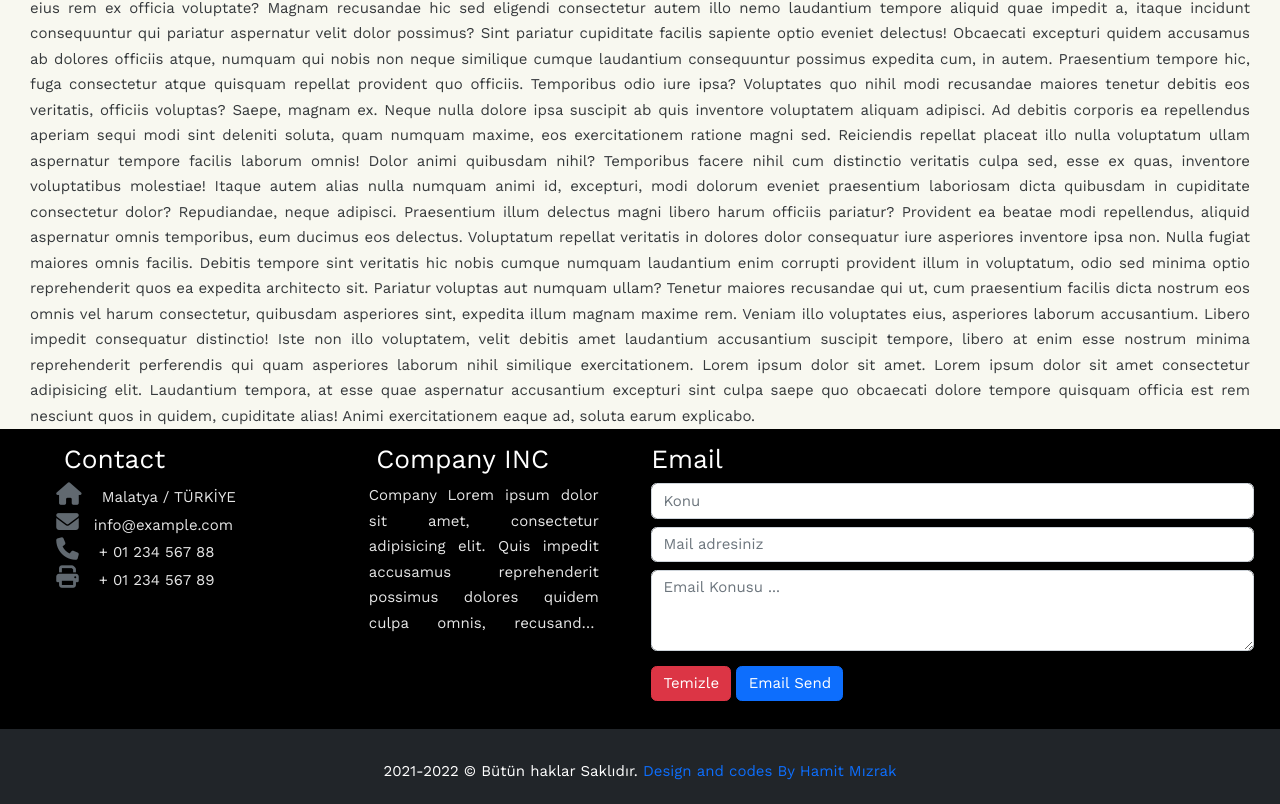
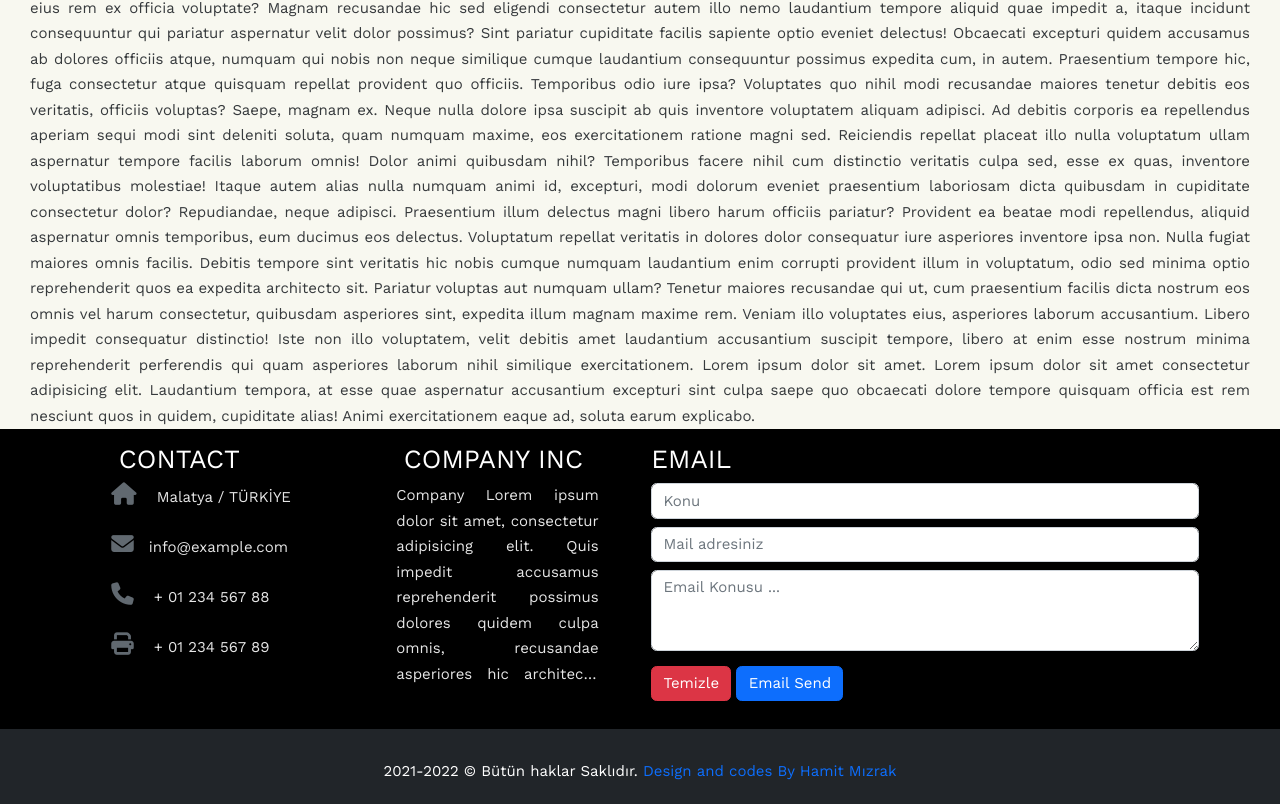
Before and after one commit to hamitmizrak/TechCareerFullStack_FrontEnd_1, a plain HTML site: page index.html in a window 1280 px wide. Shown: the part 919-1723 px from the top of the page. Drawn offline with nearby package versions, Linux system fonts and the light colour scheme; files that its build step writes are made by us from their sources; a script that the page names is missing.

Commit message:
footer revize

```diff
--- a/index.html
+++ b/index.html
@@ -222,22 +222,23 @@
     <!-- footer start -->
     <footer id="footer_id">
         <section id="footer_contact">
-            <div class="container-fluid">
+            <div class="container">
                 <div class="row">
                     <div class="col-md-3 col-lg-3">
-                        <h3 style="margin-left:2.5rem">Contact</h3>
+                        <h3 class="text-uppercase" style="margin-left:2.5rem">Contact</h3>
                         <div className="col-md-4 col-lg-4 col-xl-4 mx-auto mb-md-0 mb-4">
-
                             <!-- fa-sm fa-lg fa-xl fa-2xl -->
+                            <div class="d-grid gap-4">
                             <p> <i class="fas fa-home me-3 text-secondary"></i> Malatya / TÜRKİYE</p>
                             <p> <i class="fas fa-envelope me-3 text-secondary"></i>info@example.com</p>
                             <p> <i class="fas fa-phone me-3 text-secondary"></i> + 01 234 567 88</p>
                             <p> <i class="fas fa-print me-3 text-secondary"></i> + 01 234 567 89</p>
                         </div>
                     </div>
+                    </div>
                     <div class="col-md-3 col-lg-3">
-                        <h3 style="margin-left:2.5rem">Company INC</h3>
-                        <p class="line-clamp6">Company Lorem ipsum dolor sit amet, consectetur adipisicing elit. Quis
+                        <h3 class="text-uppercase" style="margin-left:2.5rem">Company INC</h3>
+                        <p class="line-clamp8">Company Lorem ipsum dolor sit amet, consectetur adipisicing elit. Quis
                             impedit accusamus reprehenderit possimus dolores quidem culpa omnis, recusandae asperiores
                             hic architecto ratione assumenda, quam beatae cupiditate enim voluptatum, et iste?
                             Quo ratione iure debitis, quis possimus atque repellendus at tempore officia. Commodi,
@@ -245,7 +246,7 @@
                             unde voluptate animi ab quisquam aperiam vitae maxime magni!</p>
                     </div>
                     <div class="col-md col-lg-6">
-                        <h3>Email</h3>
+                        <h3 class="text-uppercase">Email</h3>
                         <form action="#" id="form_email">
                             <input type="text" class="form-control mb-2" placeholder="Konu" autofocus required/>
                             <input type="text" class="form-control mb-2" placeholder="Mail adresiniz" required/>
```
